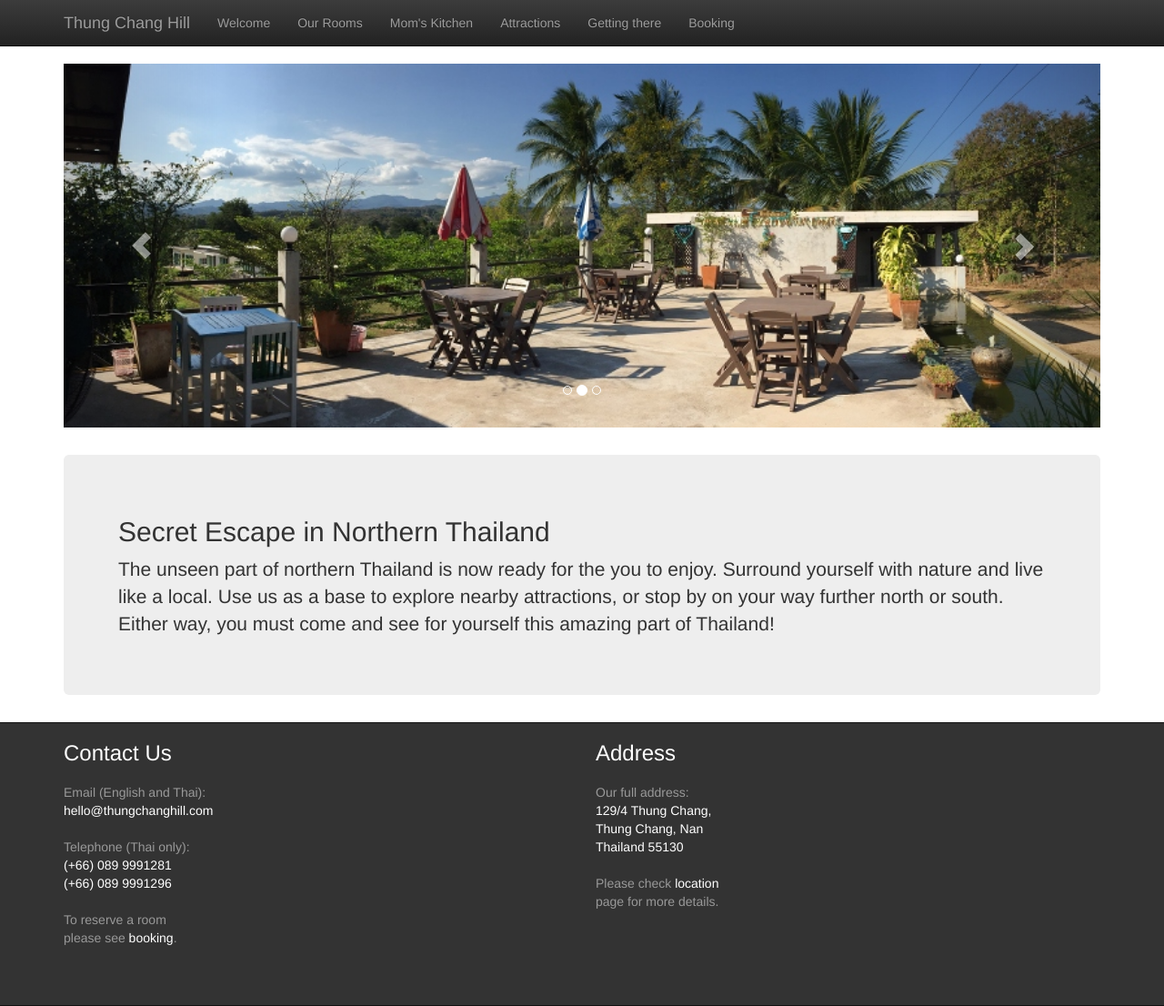
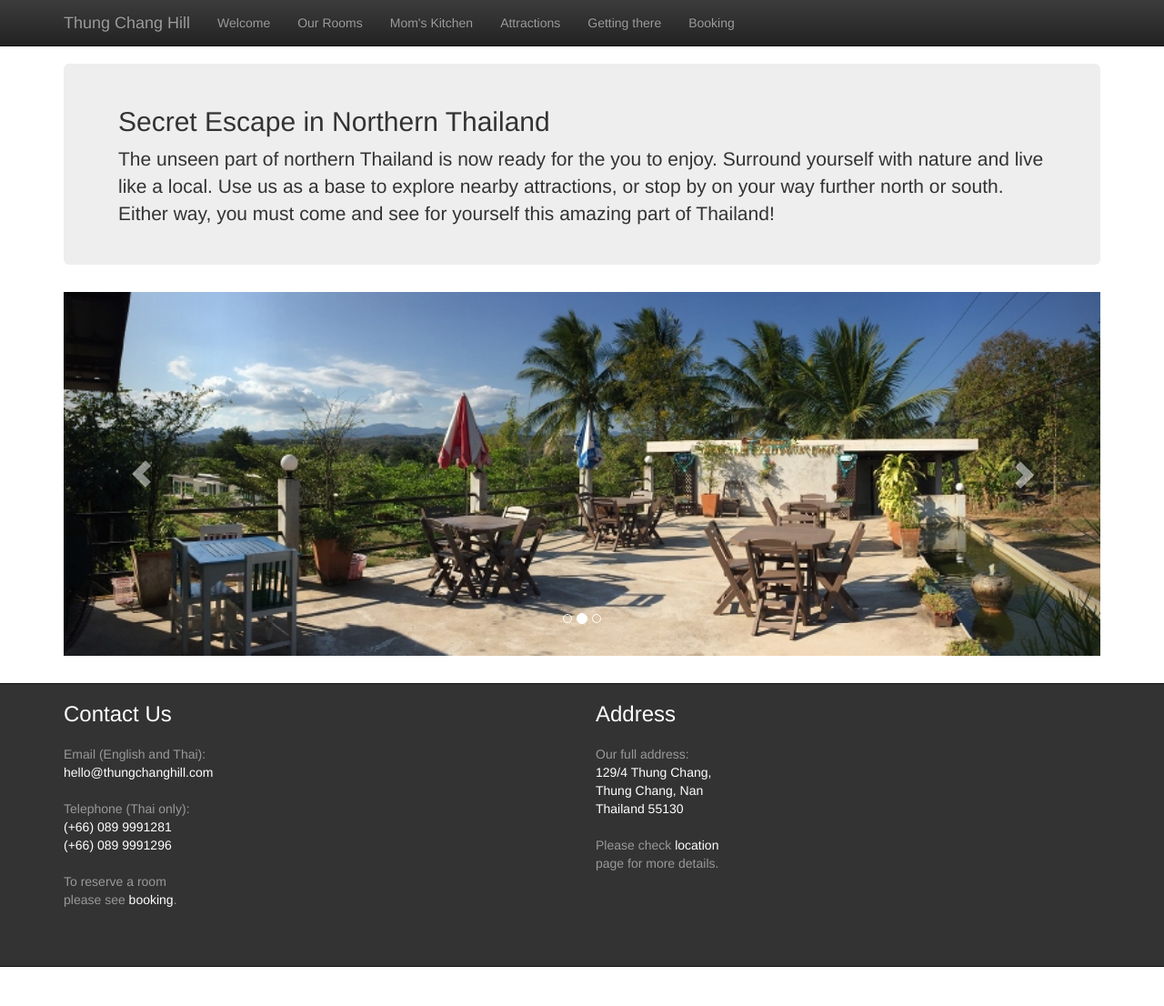
Before and after one commit to akuz/thungchanghill, a Jekyll site: the page built from index.html, in a window 1280 px wide and 1106 px high. Shown: the whole window at 91% size. Built offline with Jekyll 4.4.1, drawn with Linux system fonts in a browser that asks for light colours.

Commit message:
Moved jumbo.

```diff
--- a/index.html
+++ b/index.html
@@ -24,7 +24,17 @@ div.welcome-slide.slide3 {
   background-repeat: no-repeat;
   background-size: cover;
 }
+div.jumbotron {
+  padding: 20pt;
+}
 </style>
+
+<div class="jumbotron">
+  <h2>Secret Escape in Northern Thailand</h2>
+  <p>
+The unseen part of northern Thailand is now ready for the you to enjoy. Surround yourself with nature and live like a local. Use us as a base to explore nearby attractions, or stop by on your way further north or south. Either way, you must come and see for yourself this amazing part of Thailand!
+  </p>
+</div>
 
       <div id="carousel-example-generic" class="carousel slide" data-ride="carousel">
         <ol class="carousel-indicators">
@@ -50,9 +60,5 @@ div.welcome-slide.slide3 {
         </a>
       </div>
 
-<div class="jumbotron spacer">
-  <h2>Secret Escape in Northern Thailand</h2>
-  <p>
-The unseen part of northern Thailand is now ready for the you to enjoy. Surround yourself with nature and live like a local. Use us as a base to explore nearby attractions, or stop by on your way further north or south. Either way, you must come and see for yourself this amazing part of Thailand!
-  </p>
+<div class="spacer">
 </div>
```
